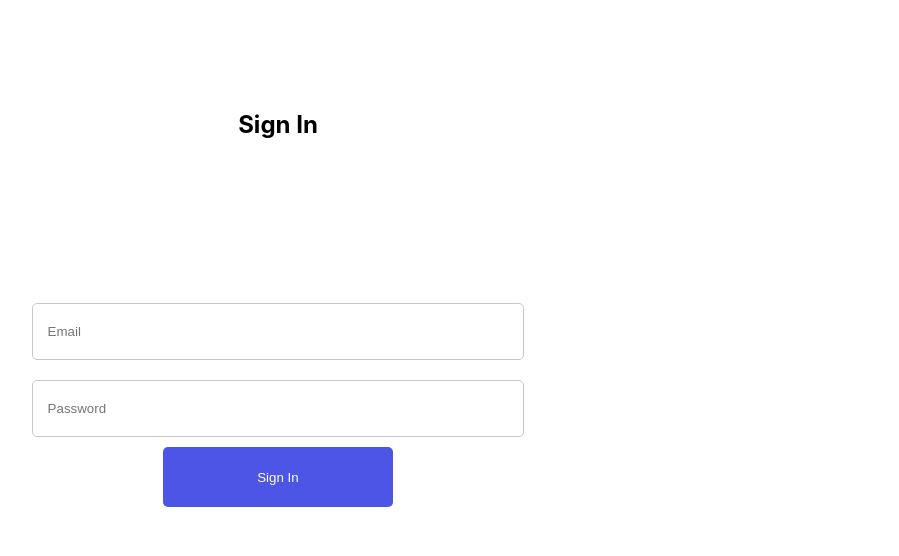
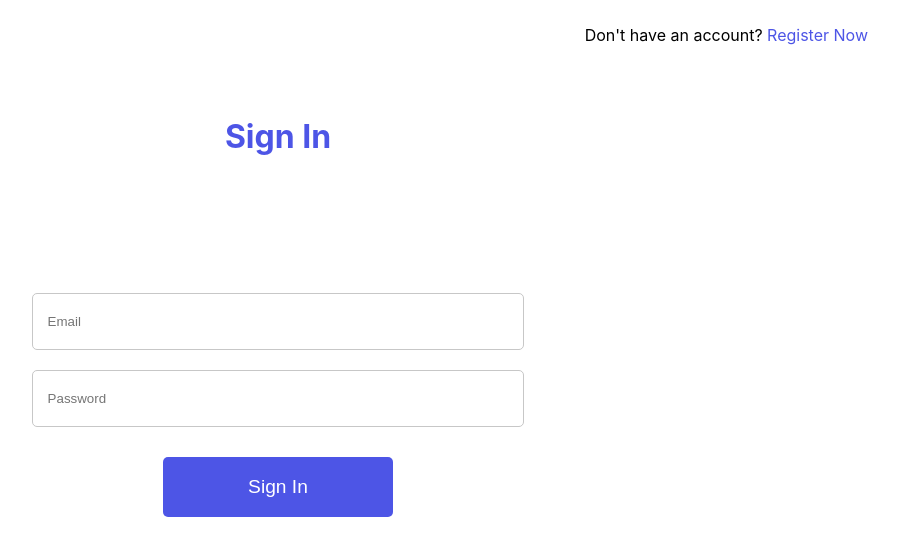
Before and after one commit to italiaiello/fru-revamp, a React (Create React App) app: page /sign-in in a window 1280 px wide. Shown: the top 556 px of the page, without its empty margins (362-1261 px from the left). Built offline with nearby package versions, Linux system fonts and the light colour scheme.

Commit message:
added email verification

```diff
--- a/src/App.css
+++ b/src/App.css
@@ -5,6 +5,7 @@
   flex-direction: column;
   justify-content: center;
   align-items: center;
+  position: relative;
 }
 
 .fru-section {
@@ -19,15 +20,6 @@
 .btn {
   border: none;
   outline: none;
-}
-
-.submit-button {
-  width: 50%;
-  height: 80px;
-  border-radius: 20px;
-  background-color: #4D55E6;
-  font-size: 1.2rem;
-  color: white;
 }
 
 .option, .alternate-option {
@@ -63,13 +55,17 @@
   margin: 0 auto;
 }
 
-.fru-form input {
+.fru-form-input {
   width: 60%;
-  border: none;
   border-radius: 5px;
   border: 1px solid rgb(199, 199, 199);
   padding: 20px 15px;
   margin: 10px 0;
+  outline: none;
+}
+
+.fru-form-input:focus {
+  border: 1px solid rgb(138, 138, 138);
 }
 
 /* Entrance */
@@ -82,6 +78,15 @@
   justify-content: center;
   align-items: center;
   flex-wrap: wrap;
+}
+
+#welcome-message {
+  position: absolute;
+  top: 20px;
+}
+
+#welcome-message h2 {
+  font-size: 2rem;
 }
 
 .entrance-figure {
@@ -105,13 +110,13 @@
   position: relative;
 }
 
-#welcome-message {
-  position: absolute;
-  top: 20px;
-}
-
-#welcome-message h2 {
-  font-size: 2rem;
+.entrance-button {
+  width: 50%;
+  height: 80px;
+  border-radius: 20px;
+  background-color: #4D55E6;
+  font-size: 1.2rem;
+  color: white;
 }
 
 /* Sign In */
@@ -128,17 +133,70 @@
 .signin-section h2 {
   position: absolute;
   top: 10px;
+  font-size: 2rem;
+  color: #4D55E6;
 }
 
-.signin-button {
+.submit-button {
   width: 30%;
   height: 60px;
   border: none;
   border-radius: 5px;
   background-color: #4D55E6;
   color: white;
+  cursor: pointer;
+  transition: all .2s ease-in-out;
+  margin-top: 20px;
+  font-size: 1.2rem;
 }
 
-.signin-button:hover {
-  background-color: black;
+.submit-button:hover {
+  background-color: rgba(77, 85, 230, 0.9);
 }
+
+/* Form Header */
+
+.form-header {
+  width: 100%;
+  height: 70px;
+  display: flex;
+  justify-content: flex-end;
+  align-items: center;
+  position: absolute;
+  top: 0;
+}
+
+.form-header p {
+  margin-right: 50px;
+}
+
+.form-redirection {
+  color: #4D55E6;
+  cursor: pointer;
+}
+
+.form-redirection:hover, .form-redirection:active {
+  color: rgba(77, 85, 230, 0.9);
+}
+
+/* Error Message */
+
+.error-message {
+  width: 60%;
+  display: flex;
+  justify-content: center;
+  align-items: center;
+  margin-top: 50px;
+  color: #E66563;
+}
+
+.error-figure {
+  width: 40px;
+  margin: 0;
+  margin-right: 20px;
+}
+
+.error-figure img {
+  width: 100%;
+  height: auto;
+}
--- a/src/App.js
+++ b/src/App.js
@@ -5,8 +5,9 @@ import {
 } from "react-router-dom";
 
 import './App.css';
-import Entrance from './components/Entrance/Entrance';
-import SignIn from "./components/SignIn/SignIn";
+import FormHeader from "./components/FormHeader/FormHeader";
+import Entrance from './pages/Entrance/Entrance';
+import SignIn from "./pages/SignIn/SignIn";
 
 const App = () => {
 
@@ -18,6 +19,7 @@ const App = () => {
               <Entrance />
             </Route>
             <Route path="/sign-in">
+              <FormHeader currentForm={"SignIn"} />
               <SignIn />
             </Route>
           </Switch>
--- /dev/null
+++ b/src/components/ErrorMessage/ErrorMessage.js
@@ -0,0 +1,15 @@
+import React from 'react'
+import Error from '../../assets/icons/error.svg'
+
+const ErrorMessage = () => {
+    return (
+        <article className="error-message">
+            <figure className="error-figure">
+                <img src={Error} alt="Error icon" />
+            </figure>
+            <p>Please fill in the fields correctly</p>
+        </article>
+    )
+}
+
+export default ErrorMessage
--- /dev/null
+++ b/src/components/FormHeader/FormHeader.js
@@ -0,0 +1,19 @@
+import React from 'react'
+import { useHistory } from 'react-router-dom'
+
+const FormHeader = ({ currentForm }) => {
+    let history = useHistory();
+
+    return (
+        <header className="form-header">
+            {
+                currentForm === "SignIn" ?
+                <p>Don't have an account? <span className="form-redirection" onClick={() => history.push("/register")}>Register Now</span></p>
+                :
+                <p>Already have an account? <span onClick={() => history.push("/sign-in")}>Sign In</span></p>
+            }
+        </header>
+    )
+}
+
+export default FormHeader
--- a/src/components/SignIn/SignIn.js
+++ /dev/null
@@ -1,16 +0,0 @@
-import React from 'react'
-
-const SignIn = () => {
-    return (
-        <section className="fru-section signin-section">
-            <h2>Sign In</h2>
-            <form className="fru-form">
-                <input className="fru-form-input" placeholder="Email" type="email" />
-                <input className="fru-form-input" placeholder="Password" type="password" />
-                <button type="submit" className="signin-button">Sign In</button>
-            </form>
-        </section>
-    )
-}
-
-export default SignIn
--- /dev/null
+++ b/src/pages/SignIn/SignIn.js
@@ -0,0 +1,52 @@
+import React, { useState } from 'react'
+import ErrorMessage from '../../components/ErrorMessage/ErrorMessage';
+
+const SignIn = () => {
+
+    const [email, setEmail] = useState('');
+    const [password, setPassword] = useState('');
+
+    const [showErrorMessage, setShowErrorMessage] = useState(false);
+
+    const onEmailChange = e => {
+        setEmail(e.target.value);
+        setShowErrorMessage(false);
+    }
+
+    const onPasswordChange = e => {
+        setPassword(e.target.value);
+        setShowErrorMessage(false);
+    }
+
+    const isEmailValid = () => {
+        var re = /^\S+@\S+[\.][0-9a-z]+$/;
+        return re.test(email);
+    }
+
+    const onSubmitSignIn = e => {
+        e.preventDefault();
+        if (!isEmailValid()) {
+            setShowErrorMessage(true);
+        }
+    }
+
+
+
+    return (
+        <section className="fru-section signin-section">
+            <h2>Sign In</h2>
+            <form className="fru-form">
+                <input className="fru-form-input" placeholder="Email" type="email" onChange={onEmailChange} />
+                <input className="fru-form-input" placeholder="Password" type="password" onChange={onPasswordChange} />
+                <button className="submit-button" onClick={onSubmitSignIn}>Sign In</button>
+            </form>
+            {
+                showErrorMessage &&
+                <ErrorMessage />
+            }
+
+        </section>
+    )
+}
+
+export default SignIn
```
Also changed, not shown: src/assets/icons/error.svg (added), src/pages/Entrance/Entrance.js (renamed from src/components/Entrance/Entrance.js), 1 other file (tests, documents, lock files or other folders).
